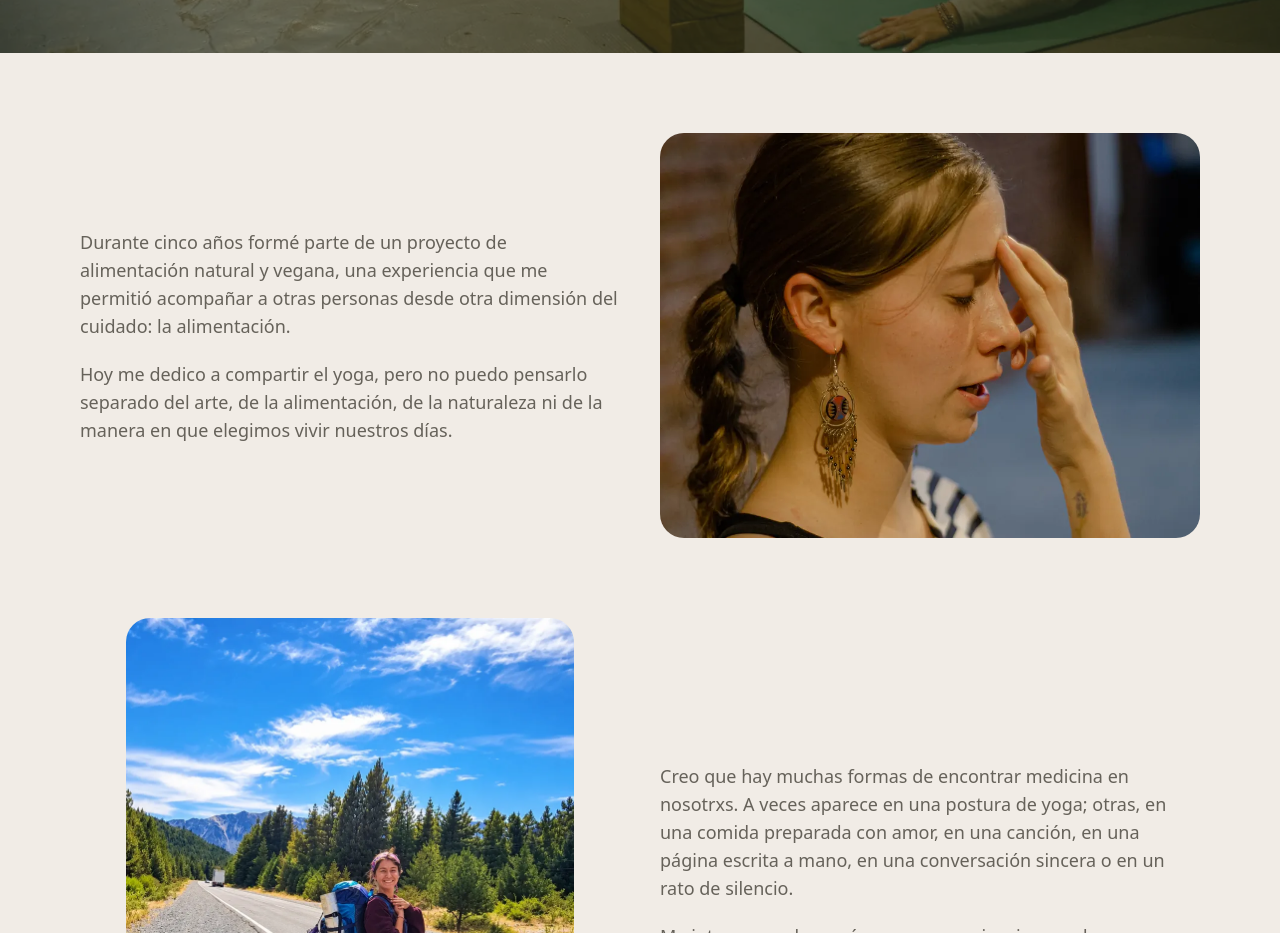
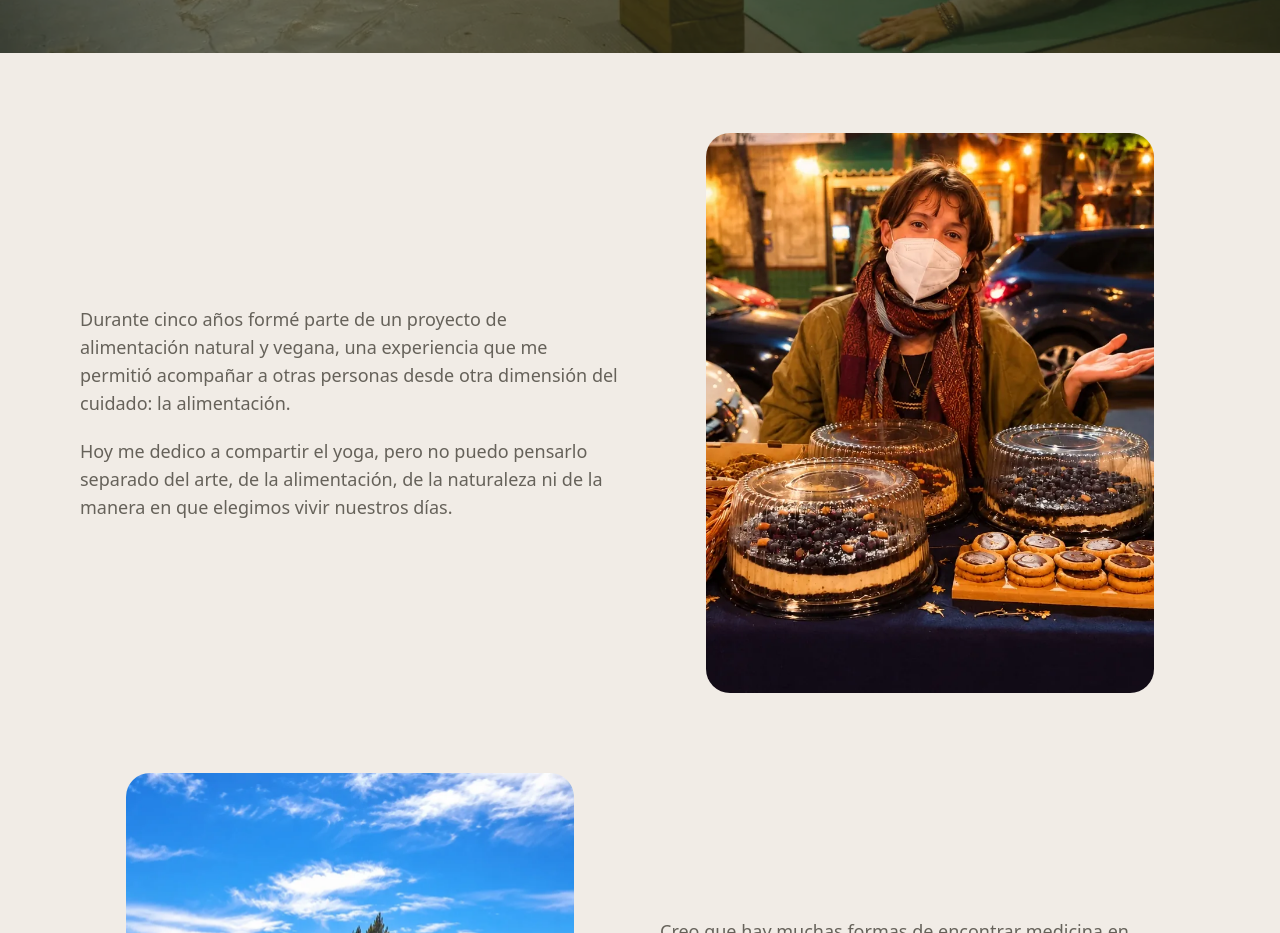
Before and after one commit to uncaminoconcorazon/paginaweb, a Next.js app: page /sobre-mi in a window 1280 px wide. Shown: the part 2520-3453 px from the top of the page. Built offline with nearby package versions, Linux system fonts and the light colour scheme; no server answers; a web font is replaced by a local one.

Commit message:
Sobre mí: foto de Milu en la feria de su proyecto de alimentación
Se recorta la imagen para dejar afuera los carteles con datos de pago y contacto.

Co-Authored-By: Claude <noreply@anthropic.com>
Claude-Session: https://claude.ai/code/session_01V5gLcUUYfpCwxR4JXYBNQC

```diff
--- a/src/app/(public)/sobre-mi/page.tsx
+++ b/src/app/(public)/sobre-mi/page.tsx
@@ -69,8 +69,8 @@ export default function SobreMi() {
           <p>{story[5]}</p>
           <p>{vision[0]}</p>
         </div>
-        <div className="relative aspect-[4/3] overflow-hidden rounded-3xl">
-          <Image src="/brand/milu/retrato.webp" alt="Milu respirando con la mano sobre el rostro durante una práctica" fill sizes="(min-width: 768px) 50vw, 100vw" className="object-cover" style={{ objectPosition: "center 35%" }} />
+        <div className="relative mx-auto aspect-[4/5] w-full max-w-md overflow-hidden rounded-3xl">
+          <Image src="/brand/milu/alimentacion.webp" alt="Milu en una feria con tortas y galletitas veganas de su proyecto de alimentación natural" fill sizes="(min-width: 768px) 448px, 100vw" className="object-cover" style={{ objectPosition: "center 30%" }} />
         </div>
       </section>
 
```
Also changed, not shown: public/brand/milu/alimentacion.webp (added).
